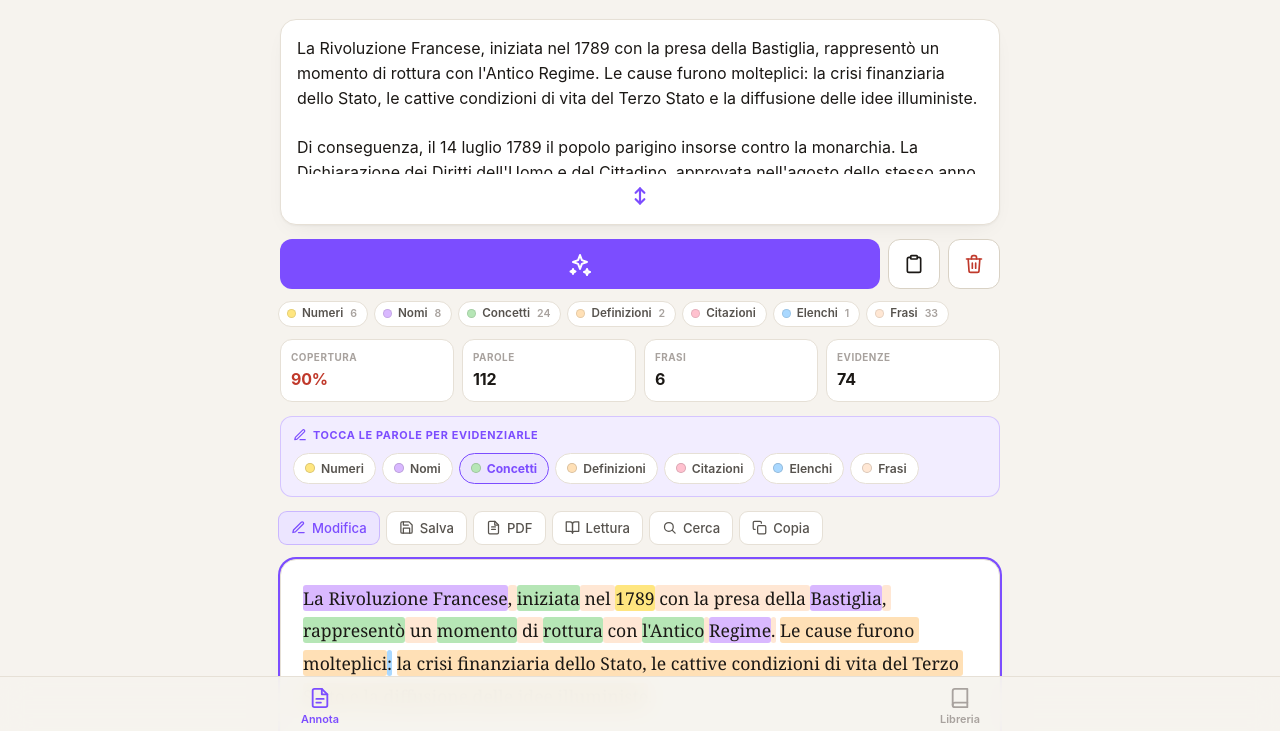
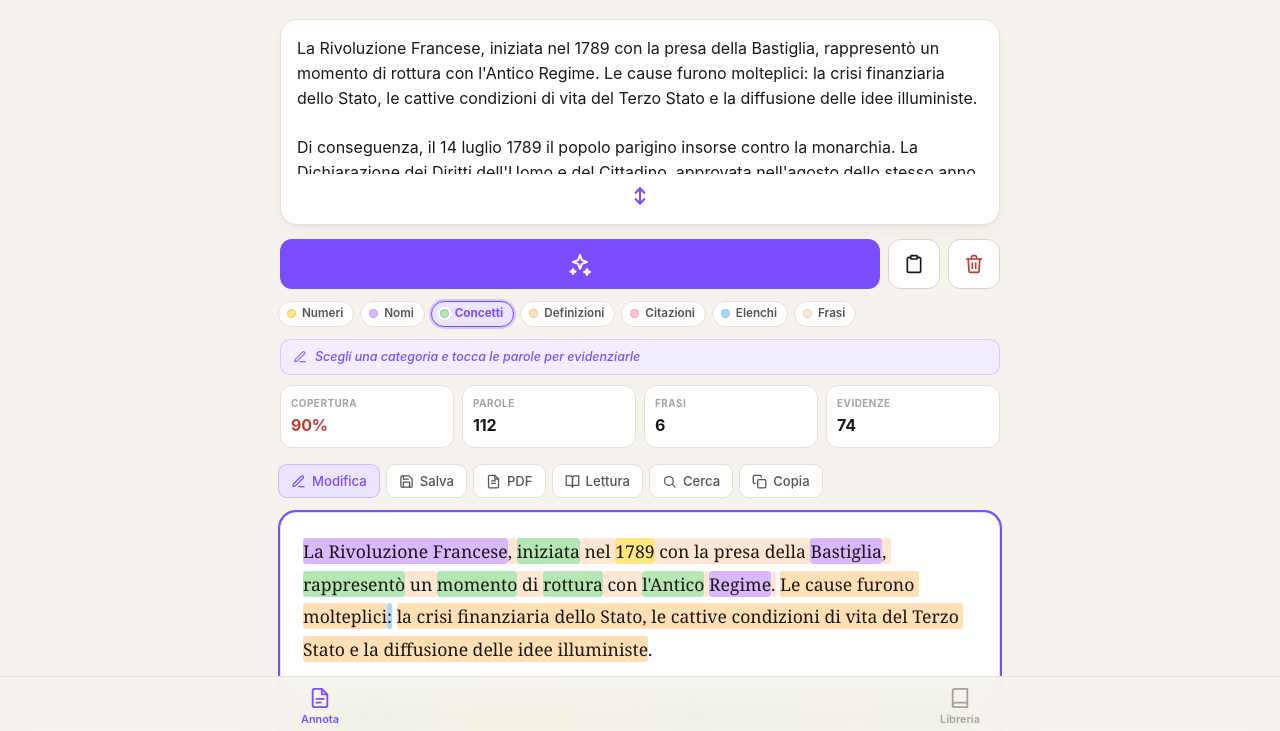
Before and after one commit to salvogeraci030899-wq/Annott, a plain HTML site: page index.html in a window 1280 px wide. Both pictures are taken after a click on the button "Modifica". Shown: the part 62-793 px from the top of the page. Drawn offline with Linux system fonts and the light colour scheme.

Commit message:
Update index.html

```diff
--- a/index.html
+++ b/index.html
@@ -102,6 +102,18 @@ button{cursor:pointer;border:none;background:none;padding:0}
 .cat-pill .dot{width:9px;height:9px;border-radius:50%;box-shadow:inset 0 0 0 1px rgba(0,0,0,.10);flex:0 0 auto}
 .cat-pill.off{opacity:.38;text-decoration:line-through;text-decoration-thickness:1px}
 .cat-pill .count{font-size:.66rem;color:var(--ink-3);font-weight:600;margin-left:1px}
+/* In modalità modifica: la categoria selezionata ha un bordo viola marcato */
+body.edit-mode .cat-pill{cursor:crosshair}
+body.edit-mode .cat-pill.off{opacity:1;text-decoration:none}
+.cat-pill.sel{
+  border-color:var(--ai);
+  background:var(--ai-soft);
+  color:var(--ai);
+  font-weight:700;
+  box-shadow:0 0 0 2px color-mix(in srgb,var(--ai) 25%,transparent);
+}
+.cat-pill.sel .count{color:var(--ai);opacity:.75}
+.cat-pill.sel .dot{box-shadow:inset 0 0 0 1px rgba(0,0,0,.15),0 0 0 2px var(--surface)}
 
 .stats{display:grid;grid-template-columns:repeat(4,1fr);gap:8px;margin-bottom:14px}
 .stat{background:var(--surface);border:1px solid var(--border);border-radius:12px;padding:10px 10px}
@@ -121,16 +133,10 @@ button{cursor:pointer;border:none;background:none;padding:0}
 [data-theme="dark"] .ai-bar.ready{background:color-mix(in srgb,var(--c-key) 25%,var(--surface));color:#8fdd9a}
 .ai-bar.error{background:color-mix(in srgb,var(--danger) 15%,var(--surface));color:var(--danger);border-color:color-mix(in srgb,var(--danger) 30%,transparent)}
 
-.edit-bar{display:none;background:color-mix(in srgb,var(--ai) 10%,var(--surface));border:1px solid color-mix(in srgb,var(--ai) 25%,transparent);border-radius:12px;padding:10px 12px;margin-bottom:12px;position:sticky;top:60px;z-index:20;backdrop-filter:blur(10px);-webkit-backdrop-filter:blur(10px)}
-.edit-bar.show{display:block}
-.edit-bar .edit-title{font-size:.68rem;text-transform:uppercase;letter-spacing:.06em;font-weight:700;color:var(--ai);margin-bottom:8px;display:flex;align-items:center;gap:6px}
-.edit-bar .edit-title svg{width:14px;height:14px}
-.edit-cats{display:flex;gap:6px;overflow-x:auto;overflow-y:hidden;scrollbar-width:none;padding:2px 0;-webkit-overflow-scrolling:touch}
-.edit-cats::-webkit-scrollbar{display:none}
-.edit-cat{flex:0 0 auto;display:inline-flex;align-items:center;gap:6px;padding:7px 11px;border-radius:999px;font-size:.76rem;font-weight:600;background:var(--surface);border:1.5px solid var(--border);color:var(--ink-2);transition:all .15s;white-space:nowrap;cursor:pointer;user-select:none;-webkit-user-select:none}
-.edit-cat .dot{width:10px;height:10px;border-radius:50%;box-shadow:inset 0 0 0 1px rgba(0,0,0,.15);flex:0 0 auto}
-.edit-cat.on{border-color:var(--ai);background:var(--ai-soft);color:var(--ai);font-weight:700}
-.edit-cat:active{transform:scale(.96)}
+/* Suggerimento in modalità modifica */
+.edit-hint{display:none;align-items:center;gap:8px;padding:8px 12px;border-radius:10px;background:color-mix(in srgb,var(--ai) 10%,var(--surface));border:1px solid color-mix(in srgb,var(--ai) 22%,transparent);margin-bottom:10px;font-size:.78rem;color:var(--ai);font-weight:500;font-style:italic}
+body.edit-mode .edit-hint{display:flex}
+.edit-hint svg{width:14px;height:14px;flex:0 0 auto;opacity:.85}
 
 .toolbar{display:flex;align-items:center;gap:6px;padding:2px 0 10px;margin-bottom:4px;overflow-x:auto;overflow-y:hidden;scrollbar-width:none;-webkit-overflow-scrolling:touch;margin-left:-2px;margin-right:-2px}
 .toolbar::-webkit-scrollbar{display:none}
@@ -166,7 +172,6 @@ body.edit-mode .output-card{cursor:crosshair}
 .lib-item:active{transform:scale(.99);background:var(--surface-2)}
 .lib-item .row1{display:flex;align-items:center;gap:8px;margin-bottom:6px}
 .lib-item .badge{font-size:.7rem;font-weight:700;letter-spacing:.04em;text-transform:uppercase;padding:3px 8px;border-radius:999px;background:var(--accent-soft);color:var(--accent)}
-.lib-item .badge.ai{background:var(--ai-soft);color:var(--ai)}
 .lib-item .badge.manual{background:color-mix(in srgb,var(--ai) 20%,var(--surface));color:var(--ai)}
 .lib-item .date{font-size:.78rem;color:var(--ink-3);margin-left:auto}
 .lib-item .title{font-weight:600;font-size:.98rem;margin-bottom:4px;display:-webkit-box;-webkit-line-clamp:1;-webkit-box-orient:vertical;overflow:hidden}
@@ -201,7 +206,7 @@ body.edit-mode .output-card{cursor:crosshair}
 .tabbar .tab{flex:1;padding:10px 8px 12px;display:flex;flex-direction:column;align-items:center;gap:3px;color:var(--ink-3);font-size:.68rem;font-weight:600;transition:color .15s}
 .tabbar .tab svg{width:22px;height:22px}
 .tabbar .tab.active{color:var(--ai)}
-body.reading .topbar,body.reading .tabbar,body.reading .input-card,body.reading .actions,body.reading .toolbar,body.reading .cats-row,body.reading .stats,body.reading .searchbar,body.reading .ai-bar,body.reading .edit-bar{display:none !important}
+body.reading .topbar,body.reading .tabbar,body.reading .input-card,body.reading .actions,body.reading .toolbar,body.reading .cats-row,body.reading .stats,body.reading .searchbar,body.reading .ai-bar,body.reading .edit-hint{display:none !important}
 body.reading .scroll{padding-top:10px}
 body.reading .output-card{font-size:1.18rem;padding:24px 22px;border-radius:0;border:none;box-shadow:none;background:var(--bg)}
 .reading-bar{display:none;position:sticky;top:0;z-index:40;padding:10px 14px;padding-top:calc(10px + env(safe-area-inset-top));background:color-mix(in srgb,var(--bg) 92%,transparent);backdrop-filter:blur(14px);-webkit-backdrop-filter:blur(14px);border-bottom:1px solid var(--border);align-items:center;gap:10px}
@@ -275,6 +280,12 @@ body.reading .reading-bar{display:flex}
         </div>
 
         <div class="cats-row" id="legend"></div>
+
+        <div class="edit-hint">
+          <svg viewBox="0 0 24 24" fill="none" stroke="currentColor" stroke-width="2" stroke-linecap="round" stroke-linejoin="round"><path d="M12 20h9"/><path d="M16.5 3.5a2.121 2.121 0 0 1 3 3L7 19l-4 1 1-4L16.5 3.5z"/></svg>
+          <span>Scegli una categoria e tocca le parole per evidenziarle</span>
+        </div>
+
         <div class="stats" id="stats" style="display:none"></div>
 
         <div class="searchbar" id="searchBar" style="display:none">
@@ -284,14 +295,6 @@ body.reading .reading-bar{display:flex}
           <button class="iconbtn" id="btnSearchClose" style="width:30px;height:30px">
             <svg viewBox="0 0 24 24" fill="none" stroke="currentColor" stroke-width="2" stroke-linecap="round"><line x1="18" y1="6" x2="6" y2="18"/><line x1="6" y1="6" x2="18" y2="18"/></svg>
           </button>
-        </div>
-
-        <div class="edit-bar" id="editBar">
-          <div class="edit-title">
-            <svg viewBox="0 0 24 24" fill="none" stroke="currentColor" stroke-width="2" stroke-linecap="round" stroke-linejoin="round"><path d="M12 20h9"/><path d="M16.5 3.5a2.121 2.121 0 0 1 3 3L7 19l-4 1 1-4L16.5 3.5z"/></svg>
-            <span>Tocca le parole per evidenziarle</span>
-          </div>
-          <div class="edit-cats" id="editCats"></div>
         </div>
 
         <div class="toolbar" id="toolbar">
@@ -765,8 +768,10 @@ function analyzeStatistical(text) {
 const AI_MODELS = {
   qwen05: { id: 'Qwen2.5-0.5B-Instruct-q4f16_1-MLC', label: 'Qwen 0.5B', tag: '0.5B', size: '~400 MB', desc: 'Velocissimo. Base. Per iPhone più vecchi.' },
   qwen15: { id: 'Qwen2.5-1.5B-Instruct-q4f16_1-MLC', label: 'Qwen 1.5B', tag: '1.5B', size: '~1 GB', desc: 'Bilanciato. Consigliato. Limite su Safari iOS.' },
-  qwen3:  { id: 'Qwen2.5-3B-Instruct-q4f16_1-MLC', label: 'Qwen 3B', tag: '3B', size: '~1.8 GB', desc: 'Massima qualità. Solo desktop o iPad recenti.' },
-  llama3: { id: 'Llama-3.2-3B-Instruct-q4f16_1-MLC', label: 'Llama 3.2 3B', tag: 'L3', size: '~1.9 GB', desc: 'Alternativa a Qwen 3B. Ottimo su testi inglesi.' }
+  qwen3:  { id: 'Qwen2.5-3B-Instruct-q4f16_1-MLC', label: 'Qwen 3B', tag: '3B', size: '~1.8 GB', desc: 'Alta qualità. Mac o iPad recenti.' },
+  llama3: { id: 'Llama-3.2-3B-Instruct-q4f16_1-MLC', label: 'Llama 3.2 3B', tag: 'L3', size: '~1.9 GB', desc: 'Alternativa a Qwen 3B. Ottimo su testi inglesi.' },
+  llama31: { id: 'Llama-3.1-8B-Instruct-q4f16_1-MLC', label: 'Llama 3.1 8B', tag: '8B', size: '~4.5 GB', desc: 'Massima qualità. Solo Mac con 16+ GB RAM.' },
+  qwen7:  { id: 'Qwen2.5-7B-Instruct-q4f16_1-MLC', label: 'Qwen 7B', tag: '7B', size: '~4.5 GB', desc: 'Massima qualità. Solo Mac con 16+ GB RAM.' }
 };
 
 const AI_CDN = 'https://esm.run/@mlc-ai/web-llm';
@@ -1080,12 +1085,27 @@ function saveActiveCats() {
   try { localStorage.setItem(CATS_KEY, JSON.stringify([...state.activeCats])); } catch {}
 }
 
+/* Legenda unificata: doppio comportamento a seconda della modalità */
 function renderLegend() {
   const box = $('legend');
   box.innerHTML = '';
   const catStats = state.lastStats || {};
+
   for (const c of CATEGORIES) {
     const el = document.createElement('button');
+
+    if (state.editMode) {
+      // Modalità modifica: tutte le pill sono visibili, la selezionata ha stile viola
+      el.className = 'cat-pill' + (state.editCategory === c.id ? ' sel' : '');
+      el.innerHTML = `<span class="dot" style="background:var(${c.color})"></span>${c.label}`;
+      el.addEventListener('click', e => {
+        e.stopPropagation();
+        state.editCategory = c.id;
+        renderLegend();
+        vibrate(5);
+      });
+    } else {
+      // Modalità normale: on/off visibilità
       el.className = 'cat-pill' + (state.activeCats.has(c.id) ? '' : ' off');
       const count = catStats[c.id] ? `<span class="count">${catStats[c.id].count}</span>` : '';
       el.innerHTML = `<span class="dot" style="background:var(${c.color})"></span>${c.label}${count}`;
@@ -1097,23 +1117,8 @@ function renderLegend() {
         if (state.spans.length || state.manualAdds.length) { redrawOutput(); renderStats(); }
         vibrate(5);
       });
-    box.appendChild(el);
-  }
-}
-
-function renderEditCats() {
-  const box = $('editCats');
-  box.innerHTML = '';
-  for (const c of CATEGORIES) {
-    const el = document.createElement('button');
-    el.className = 'edit-cat' + (state.editCategory === c.id ? ' on' : '');
-    el.innerHTML = `<span class="dot" style="background:var(${c.color})"></span>${c.label}`;
-    el.addEventListener('click', e => {
-      e.stopPropagation();
-      state.editCategory = c.id;
-      renderEditCats();
-      vibrate(5);
-    });
+    }
+
     box.appendChild(el);
   }
 }
@@ -1122,11 +1127,11 @@ function toggleEditMode() {
   state.editMode = !state.editMode;
   document.body.classList.toggle('edit-mode', state.editMode);
   $('btnEdit').classList.toggle('on', state.editMode);
-  $('editBar').classList.toggle('show', state.editMode);
   $('output').classList.toggle('edit-active', state.editMode);
+  renderLegend();
   if (state.editMode) {
-    renderEditCats();
-    toast('Modalità modifica attiva. Tocca le parole per evidenziarle.');
+    const cat = CATEGORIES.find(c => c.id === state.editCategory);
+    toast(`Modalità modifica · categoria: ${cat ? cat.label : ''}`, 2200);
   }
   vibrate(8);
 }
@@ -1418,20 +1423,14 @@ async function shareOrExport() {
 
 function buildExportHTML() {
   const annotated = renderAnnotated(state.text, state.spans, state.activeCats);
-  const langName = state.lang === 'cjk' ? 'CJK' : ((LANG_PROFILES[state.lang] && LANG_PROFILES[state.lang].name) || 'English');
-  const model = AI_MODELS[ai.modelKey];
-  const aiNote = state.aiApplied ? ` · validato con ${model.label}` : '';
   const styles = `body{font-family:Georgia,serif;max-width:720px;margin:32px auto;padding:0 20px;line-height:1.8;font-size:1.08rem;color:#1b1815;background:#faf7f2}h1{font-size:1.1rem;font-family:system-ui;color:#8a8178;font-weight:600;margin-bottom:4px}.meta{font-family:system-ui;font-size:.78rem;color:#8a8178;margin-bottom:24px}mark{padding:1px 0;border-radius:3px;background:transparent;color:inherit}mark.c-num{background:#ffe680} mark.c-name{background:#d9b8ff}mark.c-key{background:#b6e6b6} mark.c-quote{background:#ffc1cf}mark.c-list{background:#a9d8ff} mark.c-def{background:#ffe0b6}mark.c-sentence{background:rgba(255,201,160,.45)}`;
-  return `<!doctype html><html lang="it"><head><meta charset="utf-8"><title>Annotazione</title><style>${styles}</style></head><body><h1>ANNOTT</h1><div class="meta">${new Date().toLocaleString('it-IT')} · Lingua: ${langName}${aiNote}</div><div>${annotated}</div></body></html>`;
+  return `<!doctype html><html lang="it"><head><meta charset="utf-8"><title>Annotazione</title><style>${styles}</style></head><body><h1>ANNOTT</h1><div class="meta">${new Date().toLocaleString('it-IT')}</div><div>${annotated}</div></body></html>`;
 }
 
 function exportPDF() {
   if (!state.text.trim()) { toast('Nulla da salvare'); return; }
 
   const annotated = renderAnnotated(state.text, state.spans, state.activeCats);
-  const langName = state.lang === 'cjk' ? 'CJK' : ((LANG_PROFILES[state.lang] && LANG_PROFILES[state.lang].name) || 'English');
-  const model = AI_MODELS[ai.modelKey];
-  const aiNote = state.aiApplied ? ` · validato con ${model.label}` : '';
 
   const pdfHTML = `<!doctype html>
 <html lang="it">
@@ -1515,7 +1514,7 @@ function exportPDF() {
 <body>
   <div class="header">
     <h1>ANNOTT · lettura strutturata</h1>
-    <div class="meta">${new Date().toLocaleString('it-IT')} · Lingua: ${langName}${aiNote}</div>
+    <div class="meta">${new Date().toLocaleString('it-IT')}</div>
   </div>
   <div class="content">${annotated}</div>
   <div class="legend">
@@ -1616,7 +1615,7 @@ function openModelPicker() {
     $('btnConfirmAI').textContent = 'Cambia modello';
   } else {
     $('aiSetupTitle').textContent = 'Scegli il modello AI';
-    $('aiSetupDesc').textContent = 'Scaricato una sola volta, resta sul dispositivo. Funziona offline. Scegli in base alla potenza del tuo iPhone.';
+    $('aiSetupDesc').textContent = 'Scaricato una sola volta, resta sul dispositivo. Funziona offline. Scegli in base alla potenza del tuo dispositivo.';
     $('btnConfirmAI').textContent = 'Scarica e attiva';
   }
   openModal('modalAISetup');
@@ -1713,7 +1712,6 @@ function onOutputClick(e) {
   redrawOutput();
   state.lastStats = computeCategoryStats(state.text, state.spans);
   renderStats();
-  renderLegend();
   saveSession();
 
   if (result === 'added') toast(`+ ${token.word}`, 900);
@@ -1919,7 +1917,6 @@ Napoleone Bonaparte prese il potere nel 1799 con il colpo di stato del 18 brumai
   }
 
   renderLegend();
-  renderEditCats();
   bindEvents();
   initResize();
   updateAIButton();
```
Lines whose indentation alone changed are shown as unchanged.
